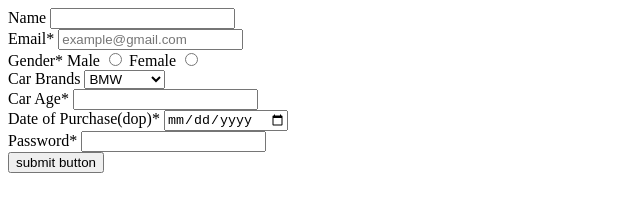
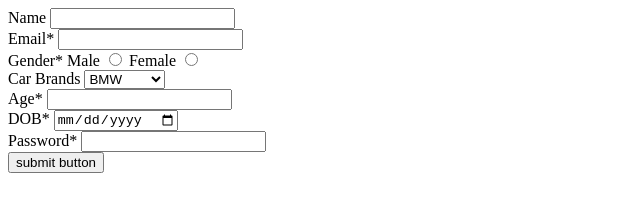
Before and after one commit to acciojob/signup-form-car-Biswa4414, a website: page main.html in a window 1280 px wide. Shown: the whole page, without its empty margins (0-640 px from the left). Drawn offline with Linux system fonts and the light colour scheme.

Commit message:
created a submission

```diff
--- a/main.html
+++ b/main.html
@@ -17,7 +17,7 @@
 		   </div>
 		    <div>
 		<label for="email">Email*</label>
-		<input type="email" require id="email" placeholder="example@gmail.com">
+		<input type="email" require id="email">
 		    </div>
 		    <div>
 		<label>Gender*</label>
@@ -35,11 +35,11 @@
 		</select>
 			</div>
 		    <div>
-		<label for="carage">Car Age*</label>
+		<label for="age">Age*</label>
 		<input type="number" id="carage" required min="0">
 			</div>
 		   <div>
-		<label for="dop">Date of Purchase(dop)*</label>
+		<label for="dop">DOB*</label>
 		<input type="date" id="dop" required value="dop">
 		   </div>
 		 <div>
```
